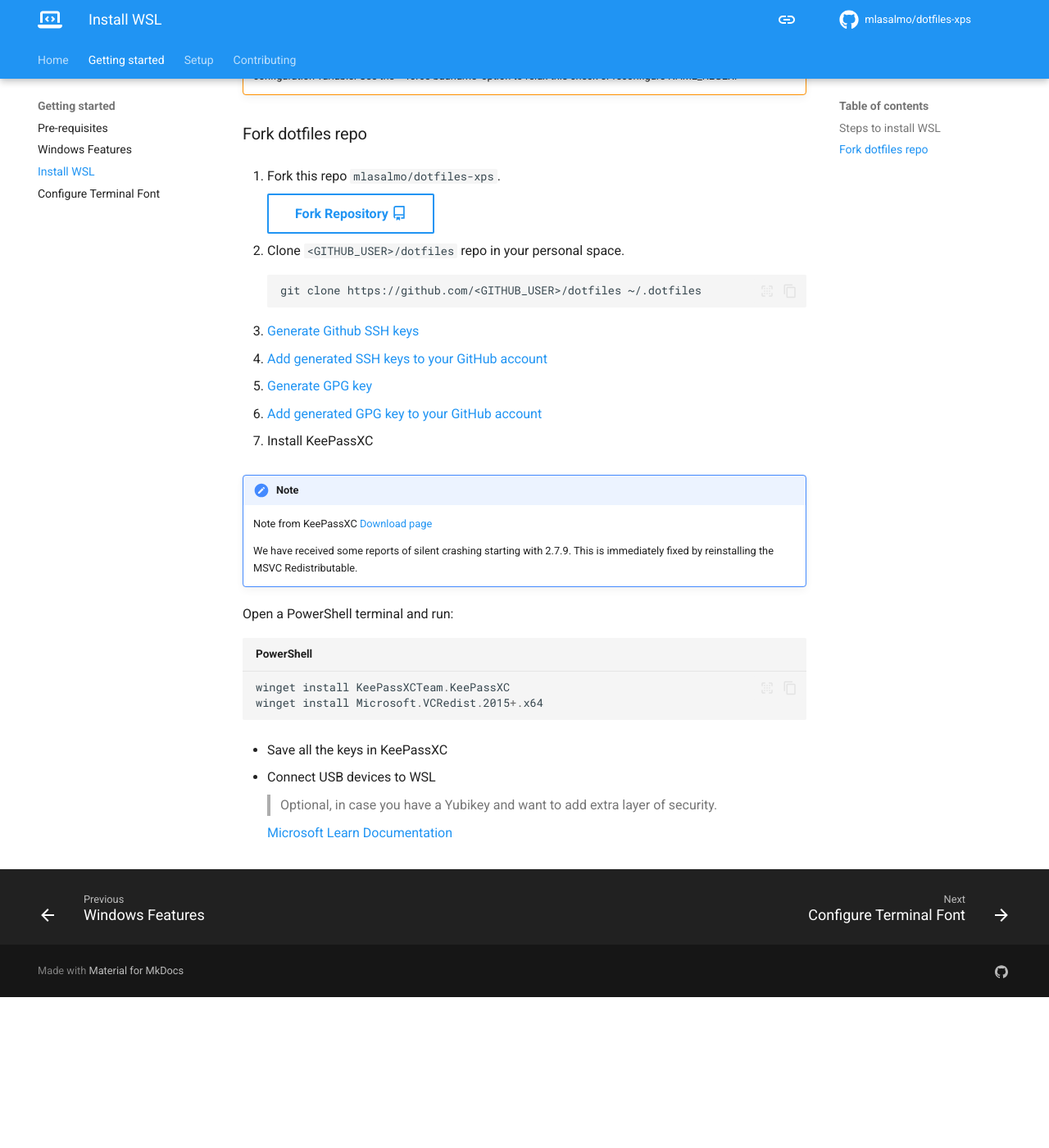
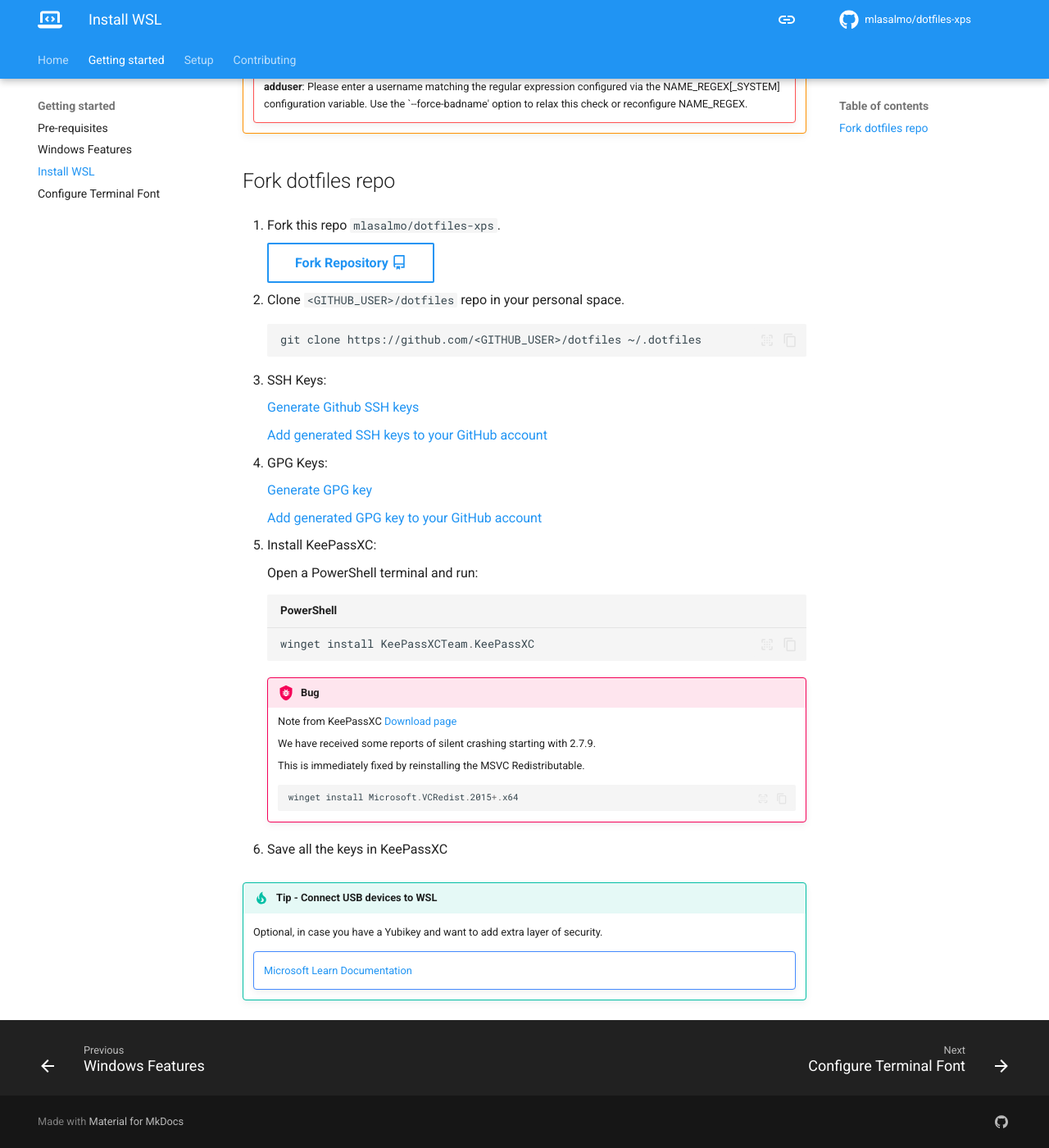
Before and after one commit to mlasalmo/dotfiles-xps, an MkDocs documentation site: the page built from docs/getting-started/install-wsl.md, in a window 1280 px wide and 1400 px high, scrolled down 1177 px. Shown: the whole window at 82% size. Built offline with MkDocs 1.6.1 and Material for MkDocs 9.7.7, drawn with Linux system fonts in a browser that asks for light colours; comment, search, counter and statistics services are not loaded; before the commit the page ends 2393 px from its top, so only the background shows below that; some of the changed text lies outside the part shown.

Commit message:
Update docs

````diff
--- a/docs/getting-started/install-wsl.md
+++ b/docs/getting-started/install-wsl.md
@@ -1,77 +1,89 @@
-### Steps to install WSL
+# Steps to install WSL distribution
 
 1. Verify WSL installation:
-```powershell title="PowerShell"
-wsl --list --online
-```
-> This command will list available Linux distributions that you can install
+
+    ```powershell title="PowerShell"
+    wsl --list --online #(1)!
+    ```
+
+    1. List of all available distributions
 
 * Update the Linux kernel:
-```powershell title="PowerShell"
-wsl --update
-```
+
+    ```powershell title="PowerShell"
+    wsl --update
+    ```
 
 * Set WSL 2 as Default Version
-```powershell title="PowerShell"
-wsl --set-default-version 2
-```
+
+    ```powershell title="PowerShell"
+    wsl --set-default-version 2
+    ```
 
 * Install WSL distribution:
-```powershell title="PowerShell"
-wsl --install --distribution Ubuntu-22.04
-```
+
+    ```powershell title="PowerShell"
+    wsl --install --distribution Ubuntu-22.04
+    ```
 
 !!! note
     Once the distribution is installed you'll be prompted to add a new user.
-
-    The naming convention doesn't allow capital letters.
+    !!! warning
+        The naming convention doesn't allow capital letters.
 
 !!! warning
+    An error will show if you don't follow this naming convention:
+    !!! failure "Error"
+        **adduser**: Please enter a username matching the regular expression configured
+        via the NAME_REGEX[_SYSTEM] configuration variable.  Use the `--force-badname'
+        option to relax this check or reconfigure NAME_REGEX.
 
-    An error will show if you don't follow this naming convention:
-
-    **adduser**: Please enter a username matching the regular expression configured
-    via the NAME_REGEX[_SYSTEM] configuration variable.  Use the `--force-badname'
-    option to relax this check or reconfigure NAME_REGEX.
-
-### Fork dotfiles repo
+## Fork dotfiles repo
 
 1. Fork this repo `mlasalmo/dotfiles-xps`.
 
     [Fork Repository :octicons-repo-16:](https://github.com/mlasalmo/dotfiles/fork){ .md-button }
 
 * Clone `<GITHUB_USER>/dotfiles` repo in your personal space.
-```sh
-git clone https://github.com/<GITHUB_USER>/dotfiles ~/.dotfiles
-```
 
-* [Generate Github SSH keys](https://docs.github.com/en/authentication/connecting-to-github-with-ssh/generating-a-new-ssh-key-and-adding-it-to-the-ssh-agent)
+    ```sh
+    git clone https://github.com/<GITHUB_USER>/dotfiles ~/.dotfiles
+    ```
 
-* [Add generated SSH keys to your GitHub account](https://docs.github.com/en/authentication/connecting-to-github-with-ssh/adding-a-new-ssh-key-to-your-github-account)
+* SSH Keys:
 
-* [Generate GPG key](https://docs.github.com/en/authentication/managing-commit-signature-verification/generating-a-new-gpg-key)
+    [Generate Github SSH keys](https://docs.github.com/en/authentication/connecting-to-github-with-ssh/generating-a-new-ssh-key-and-adding-it-to-the-ssh-agent)
 
-* [Add generated GPG key to your GitHub account](https://docs.github.com/en/authentication/managing-commit-signature-verification/adding-a-gpg-key-to-your-github-account)
+    [Add generated SSH keys to your GitHub account](https://docs.github.com/en/authentication/connecting-to-github-with-ssh/adding-a-new-ssh-key-to-your-github-account)
 
-* Install KeePassXC
+* GPG Keys:
 
-!!! Note
+    [Generate GPG key](https://docs.github.com/en/authentication/managing-commit-signature-verification/generating-a-new-gpg-key)
 
-    Note from KeePassXC [Download page](https://keepassxc.org/download/#windows)
+    [Add generated GPG key to your GitHub account](https://docs.github.com/en/authentication/managing-commit-signature-verification/adding-a-gpg-key-to-your-github-account)
 
-    We have received some reports of silent crashing starting with 2.7.9.
-    This is immediately fixed by reinstalling the MSVC Redistributable.
+* Install KeePassXC:
 
-  Open a PowerShell terminal and run:
+    Open a PowerShell terminal and run:
 
-```powershell title="PowerShell"
-winget install KeePassXCTeam.KeePassXC
-winget install Microsoft.VCRedist.2015+.x64
-```
+    ```powershell title="PowerShell"
+    winget install KeePassXCTeam.KeePassXC
+    ```
+
+    !!! bug
+        Note from KeePassXC [Download page](https://keepassxc.org/download/#windows)
+
+        We have received some reports of silent crashing starting with 2.7.9.
+
+        This is immediately fixed by reinstalling the MSVC Redistributable.
+
+        ```powershell
+        winget install Microsoft.VCRedist.2015+.x64
+        ```
 
 * Save all the keys in KeePassXC
 
-* Connect USB devices to WSL
-> Optional, in case you have a Yubikey and want to add extra layer of security.
-
-    [Microsoft Learn Documentation](https://learn.microsoft.com/en-us/windows/wsl/connect-usb)
+!!! tip "Tip - Connect USB devices to WSL"
+    Optional, in case you have a Yubikey and want to add extra layer of security.
+    !!! note ""
+        [Microsoft Learn Documentation](https://learn.microsoft.com/en-us/windows/wsl/connect-usb)
````
